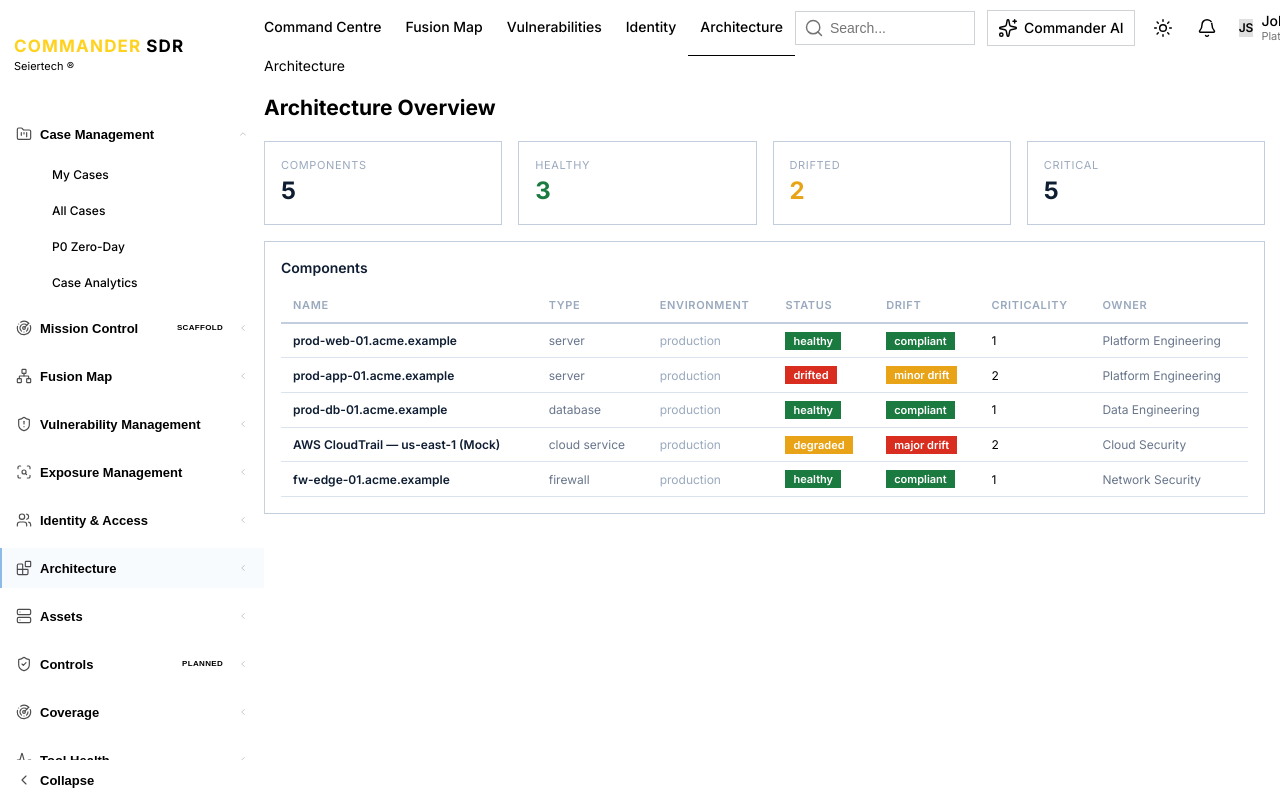
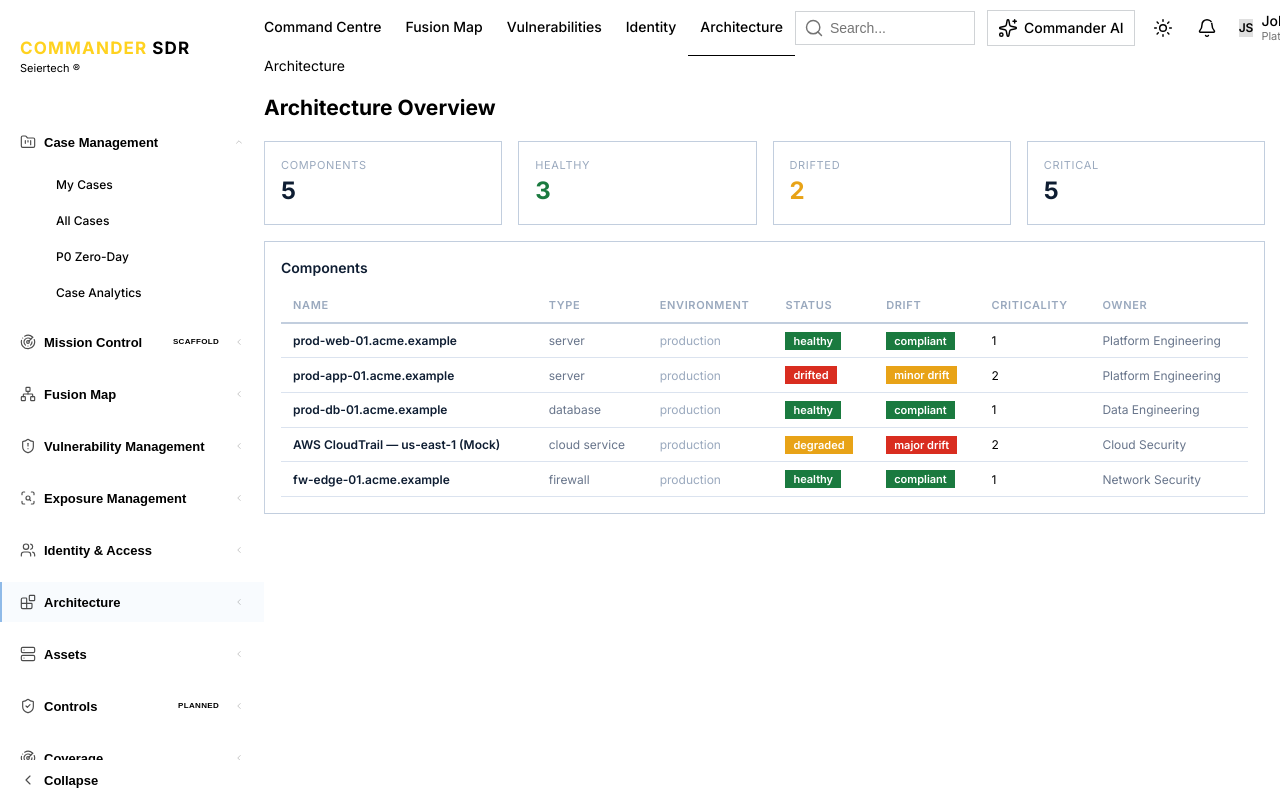
Before and after one commit to johanndewinnaar-blip/Kiro_Commander_SDR, a Next.js app in the folder apps/web/: page /architecture in a window 1280 px wide. Built offline with nearby package versions, Linux system fonts and the light colour scheme.

Commit message:
fix(sidebar): refine navigation spacing rhythm

```diff
--- a/apps/web/src/components/sidebar/index.tsx
+++ b/apps/web/src/components/sidebar/index.tsx
@@ -51,7 +51,7 @@ const SIDEBAR_STYLES = `
     display: flex;
     align-items: center;
     gap: 0.5rem;
-    padding: 0 1rem;
+    padding: 0 1.25rem;
     height: 40px;
     font-size: 0.8125rem;
     font-weight: 600;
@@ -110,7 +110,7 @@ const SIDEBAR_STYLES = `
     height: 34px;
     font-size: 0.75rem;
     font-weight: 500;
-    padding: 0 1rem 0 3.25rem;
+    padding: 0 1.25rem 0 3.5rem;
     color: var(--tblr-secondary-color) !important;
     background: transparent !important;
     position: relative;
@@ -120,7 +120,7 @@ const SIDEBAR_STYLES = `
   .navbar-vertical.commander-nav .nav-item-nested .nav-link::before {
     content: '';
     position: absolute;
-    left: 1.625rem;
+    left: 1.75rem;
     top: 0;
     bottom: 0;
     width: 2px;
@@ -219,7 +219,7 @@ const SIDEBAR_STYLES = `
   /* ── Brand block (expanded) ── */
   .navbar-vertical.commander-nav .navbar-brand {
     flex-shrink: 0;
-    padding: 1.125rem 0.875rem 1rem;
+    padding: 1.25rem 1.25rem 1.125rem;
     border-bottom: 1px solid var(--tblr-border-color);
     min-height: 72px;
     display: flex;
@@ -300,7 +300,7 @@ const SIDEBAR_STYLES = `
   .navbar-vertical.commander-nav .nav-icon-rail::after {
     content: attr(data-tooltip);
     position: absolute;
-    left: calc(100% + 8px);
+    left: calc(100% + 12px);
     top: 50%;
     transform: translateY(-50%);
     background: var(--tblr-bg-surface-dark);
@@ -308,7 +308,7 @@ const SIDEBAR_STYLES = `
     font-size: 0.75rem;
     font-weight: 500;
     white-space: nowrap;
-    padding: 4px 8px;
+    padding: 6px 10px;
     border: 1px solid var(--tblr-border-color);
     pointer-events: none;
     opacity: 0;
@@ -454,7 +454,7 @@ function NavGroupRow({ group, isExpanded, isActive, hasActiveChild, activeItemPa
         <Collapsible.Content>
           <ul style={{
             listStyle: 'none',
-            margin: '0.25rem 0 0 0',
+            margin: '0.375rem 0 0 0',
             padding: 0,
             display: 'flex',
             flexDirection: 'column',
@@ -567,8 +567,9 @@ function ScrollableMenu({ collapsed }: { collapsed: boolean }) {
             height: '100%',
             display: 'flex',
             flexDirection: 'column',
-            paddingTop: '0.25rem',
-            paddingBottom: '0.25rem',
+            paddingTop: '0.75rem',
+            paddingBottom: '0.75rem',
+            gap: '0.25rem',
           }}
         >
           {OPERATIONAL_NAV_GROUPS.map((group) => (
@@ -621,10 +622,10 @@ function ScrollableMenu({ collapsed }: { collapsed: boolean }) {
           style={{
             listStyle: 'none',
             margin: 0,
-            padding: '0.5rem 0',
+            padding: '0.75rem 0',
             display: 'flex',
             flexDirection: 'column',
-            gap: '0.5rem',
+            gap: '0.75rem',
           }}
         >
           {OPERATIONAL_NAV_GROUPS.map((group) => (
```
